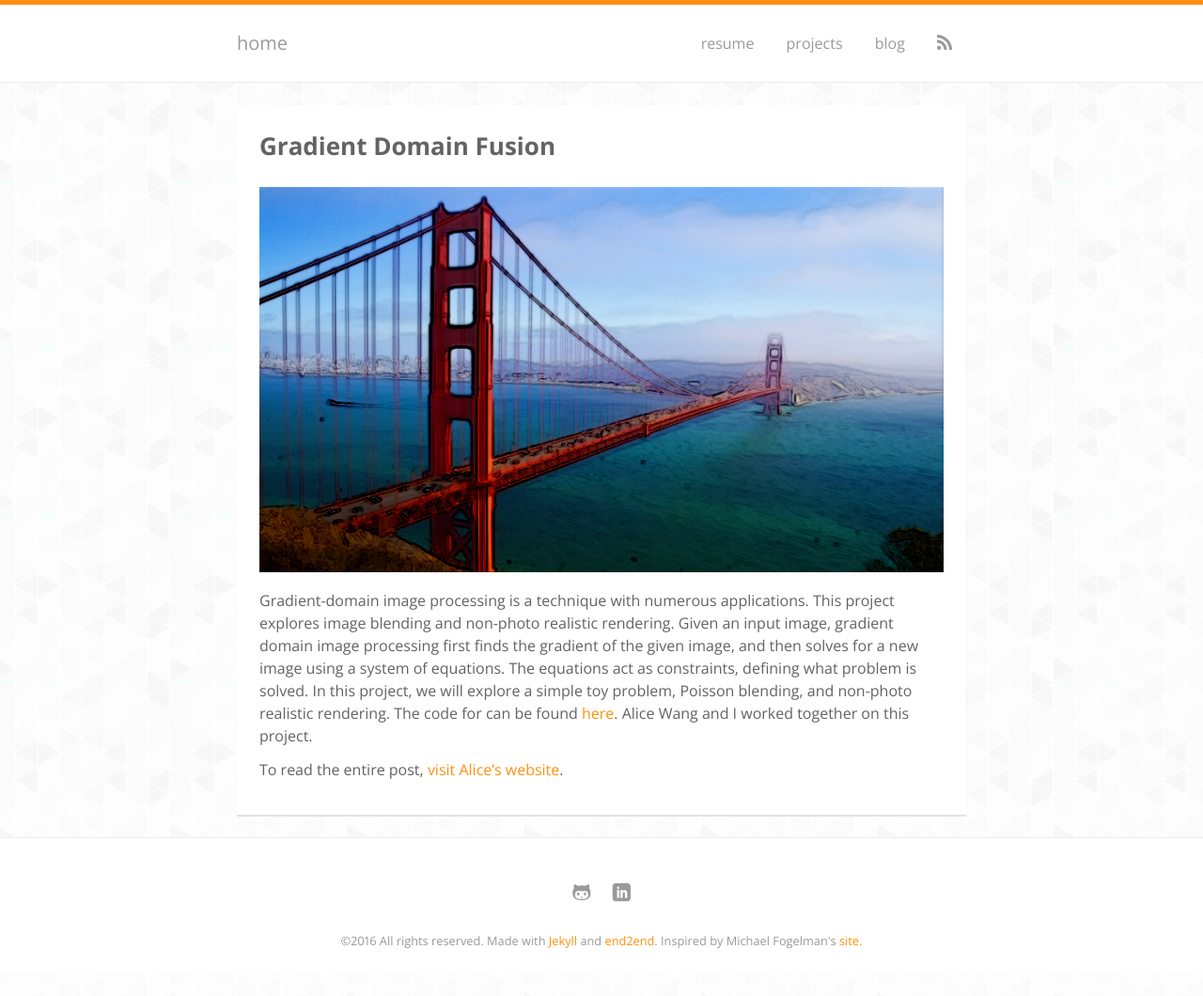
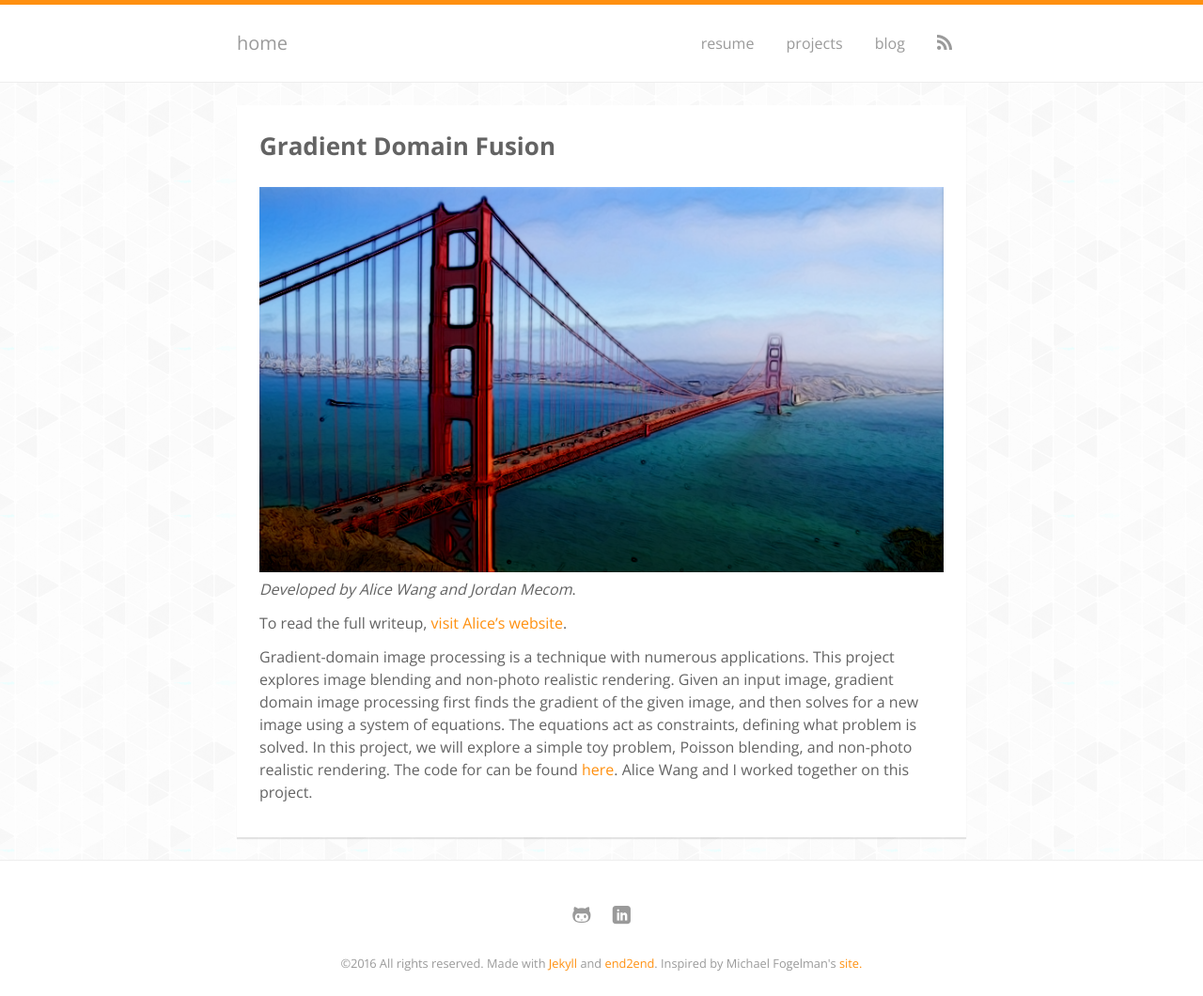
Before and after one commit to jmecom/jmecom.github.io, a Jekyll site: the page built from projects/computational-photography/gradient-domain-fusion.md, in a window 1280 px wide. Shown: the whole page at 94% size. Built offline with Jekyll 4.4.1, drawn with Linux system fonts in a browser that asks for light colours; some web fonts are replaced; before the commit the page ends 1036 px from its top, so only the background shows below that.

Commit message:
Update gradient-domain-fusion.md

```diff
--- a/projects/computational-photography/gradient-domain-fusion.md
+++ b/projects/computational-photography/gradient-domain-fusion.md
@@ -6,7 +6,8 @@ date: 2016-03-01
 ---
 
 ![]({{ jmecom.github.io }}/images/gradient-domain-fusion/sf-npr-big.png)
+*Developed by Alice Wang and Jordan Mecom*.
+
+To read the full writeup, [visit Alice's website](http://ahris.github.io/articles/gradient-domain-fusion/).
 
 Gradient-domain image processing is a technique with numerous applications. This project explores image blending and non-photo realistic rendering. Given an input image, gradient domain image processing first finds the gradient of the given image, and then solves for a new image using a system of equations. The equations act as constraints, defining what problem is solved. In this project, we will explore a simple toy problem, Poisson blending, and non-photo realistic rendering. The code for can be found [here](https://github.com/jmecom/gradient-domain-fusion). Alice Wang and I worked together on this project.
-
-To read the entire post, [visit Alice's website](http://ahris.github.io/articles/gradient-domain-fusion/).
```
